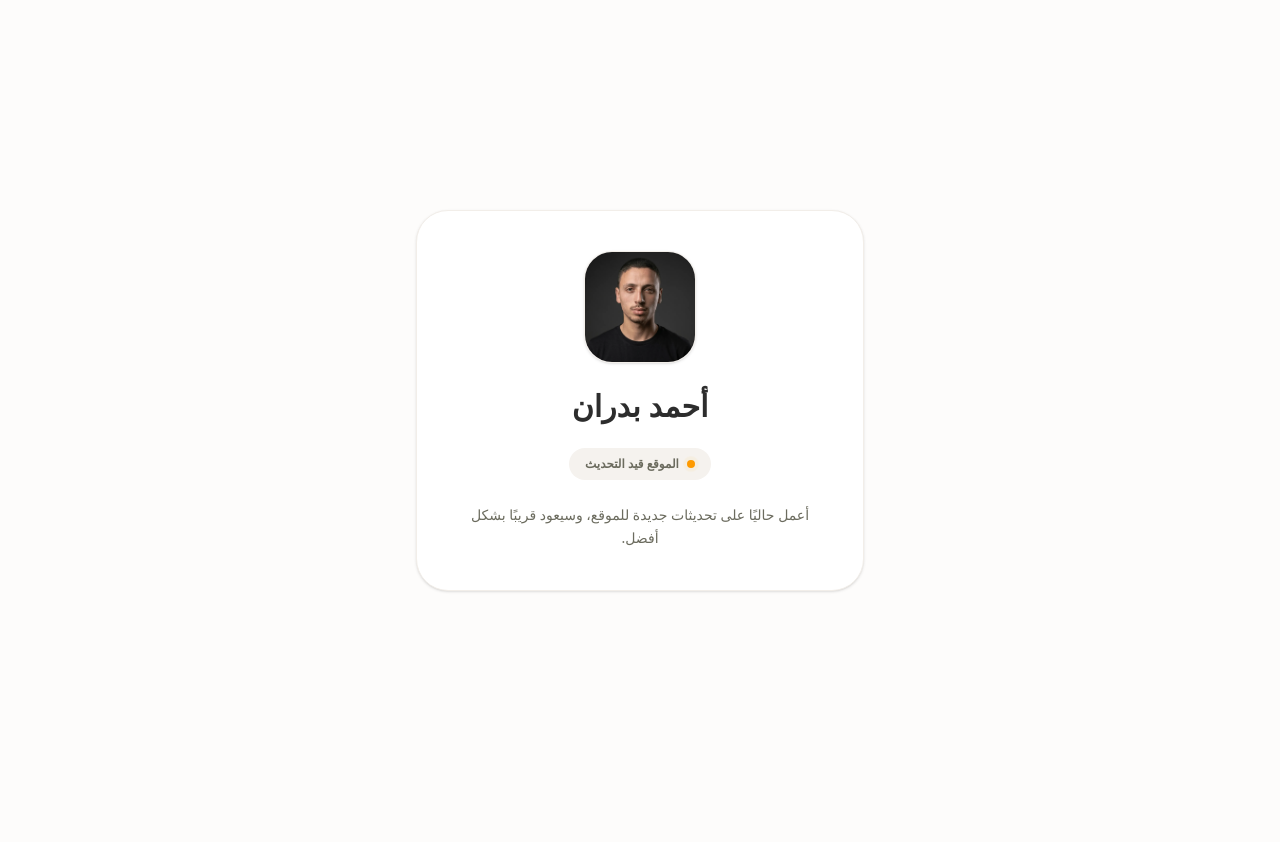
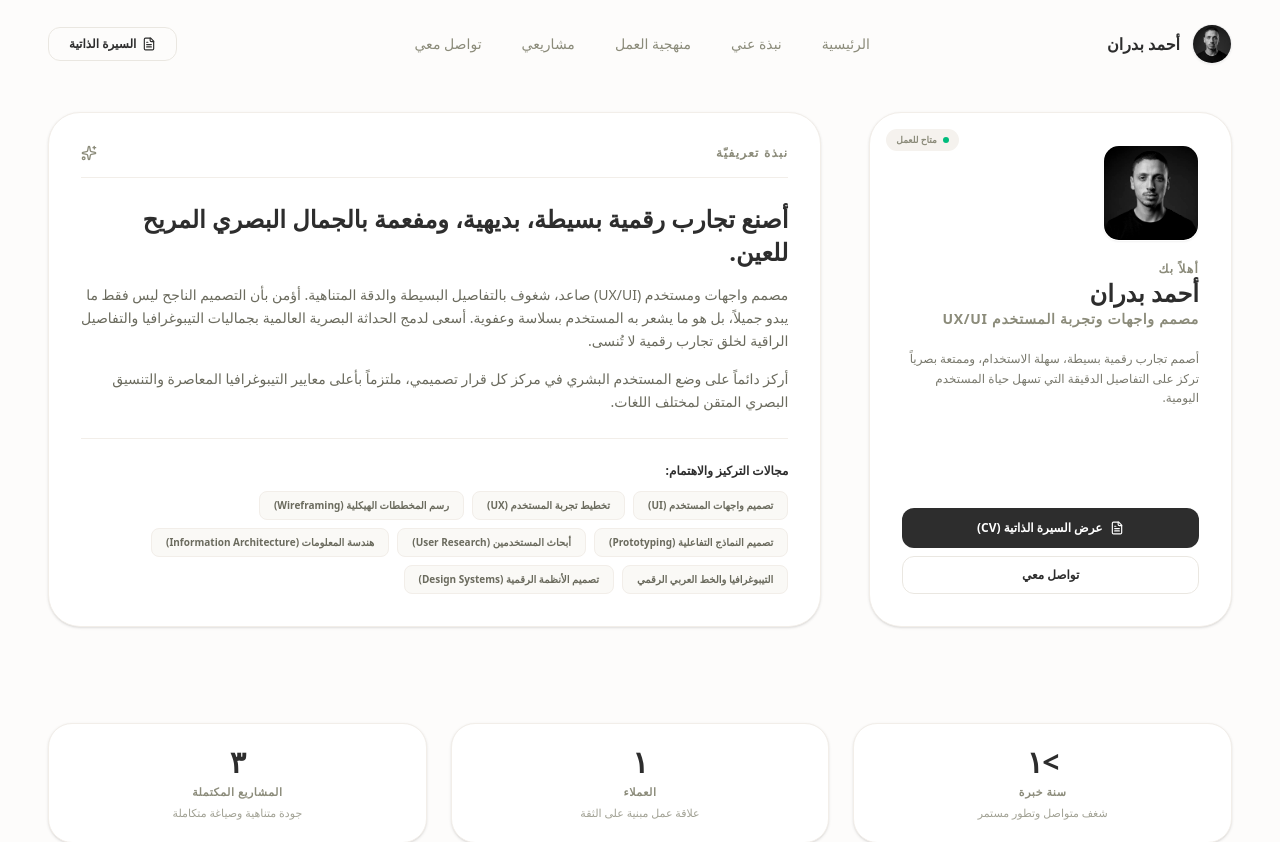
Before and after one commit to badranuxui/My-Portfolio, a React (Vite) app: page / in a window 1280 px wide. Shown: the top 842 px of the page. Before the commit the page ends 800 px from the top, so only its background shows below. Built offline with nearby package versions, Linux system fonts and the light colour scheme; a small style sheet from the web is missing.

Commit message:
Toggle maintenance mode to false

```diff
--- a/src/config.ts
+++ b/src/config.ts
@@ -1,2 +1,2 @@
 // وضع الصيانة: خليه true لإظهار صفحة "قيد التحديث" بدل الموقع، و false لرجوع الموقع كالمعتاد
-export const MAINTENANCE_MODE = true;
+export const MAINTENANCE_MODE = false;
```
